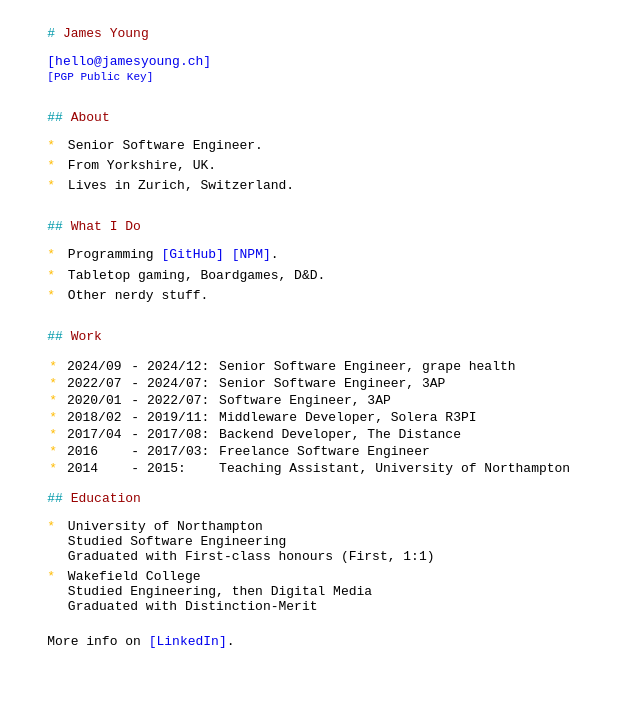
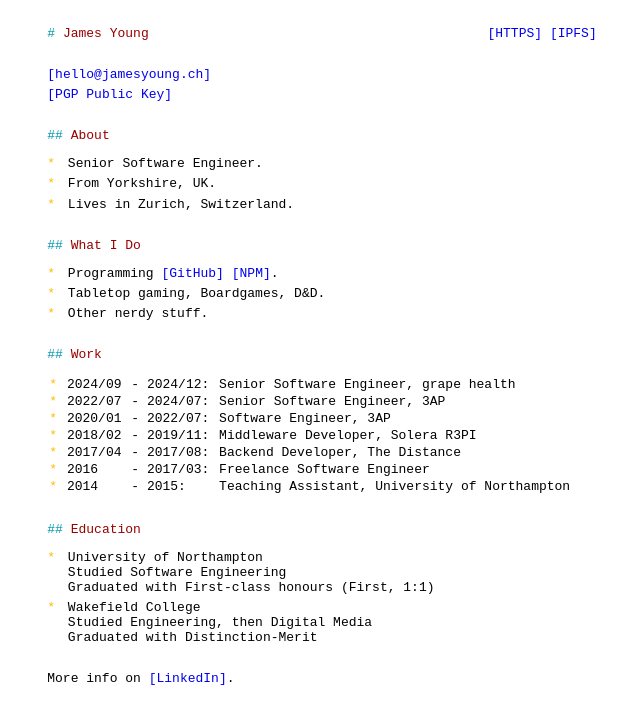
Before and after one commit to jamescallumyoung/jamescallumyoung.github.io, a website: page src/index.mustache in a window 1280 px wide. Shown: the whole page, without its empty margins (318-958 px from the left). Drawn offline with nearby package versions, Linux system fonts and the light colour scheme; files that its build step writes are made by us from their sources.

Commit message:
feat: destructure and add protocols

```diff
--- a/src/data.json
+++ b/src/data.json
@@ -21,13 +21,39 @@
       }
     ]
   },
-  "email": "hello@jamesyoung.ch",
-  "smallLinks": [
-    {
-      "display": "PGP Public Key",
-      "href": "publickey.asc"
-    }
-  ],
+  "header": {
+    "title": "James Young",
+    "protocols": [
+      {
+        "rel": "canonical",
+        "display": "HTTPS",
+        "href": "https://jamesyoung.ch",
+        "type": "text/html"
+      },
+      {
+        "rel": "alternate",
+        "display": "IPFS",
+        "href": "ipns://jamesyoung.ch",
+        "type": "text/html"
+      }
+    ]
+  },
+  "links": {
+    "bigLinks": [
+      {
+        "rel": "me",
+        "display": "hello@jamesyoung.ch",
+        "href": "mailto:hello@jamesyoung.ch"
+      },
+      {
+        "rel": "me",
+        "display": "PGP Public Key",
+        "href": "publickey.asc",
+        "type": "application/pgp-keys"
+      }
+    ],
+    "smallLinks": []
+  },
   "about": [
     "Senior Software Engineer.",
     "From Yorkshire, UK.",
@@ -93,7 +119,7 @@
       "grade": "Distinction-Merit"
     }
   ],
-  "footers": [
+  "footer": [
     "More info on <a rel=\"me\" href=\"https://linkedin.com/in/jamescallumyoung\">LinkedIn</a>."
   ]
 }
--- a/src/index.mustache
+++ b/src/index.mustache
@@ -19,28 +19,47 @@
   <base target="_blank" />
 </head>
 <body>
-  <h1 id="name">James Young</h1>
+  <header class="flex-between">
+  {{#header}}
+    <h1 id="name">{{title}}</h1>
+    <span>
+      {{#protocols}}
+      <a rel="{{{rel}}}" href="{{{href}}}" type="{{{type}}}">{{display}}</a>
+      {{/protocols}}
+    </span>
+  {{/header}}
+  </header>
 
-  {{#email}}
-  <a rel="me" href="mailto:{{{.}}}">{{{.}}}</a> <br />
-  {{/email}} {{#smallLinks}}
-  <a rel="me" class="sm" href="{{{href}}}">{{display}}</a>
+  <section id="links">
+  {{#links}}
+  {{#bigLinks}}
+    <a rel="{{{rel}}}" href="{{{href}}}" type="{{{type}}}">{{display}}</a>
+  {{/bigLinks}}
+  {{#smallLinks}}
+    <a class="sm" rel="{{{rel}}}" href="{{{href}}}" type="{{{type}}}">{{display}}</a>
   {{/smallLinks}}
+  {{/links}}
+  </section>
 
+  <section id="about">
   <h2 id="about">About</h2>
   <ul>
     {{#about}}
     <li>{{{.}}}</li>
     {{/about}}
   </ul>
+  </section>
 
+  <section id="what-i-do">
   <h2 id="what">What I Do</h2>
   <ul>
     {{#whatIDo}}
     <li>{{{.}}}</li>
     {{/whatIDo}}
   </ul>
+  </section>
 
+  <section id="work-history">
   <h2 id="work">Work</h2>
   <table>
     {{#workHistory}}
@@ -51,8 +70,10 @@
     </tr>
     {{/workHistory}}
   </table>
+  </section>
 
-  <h2 id="school" class="smh">Education</h2>
+  <section id="education">
+  <h2 id="education">Education</h2>
   <ul>
     {{#education}}
     <li>
@@ -62,9 +83,11 @@
     </li>
     {{/education}}
   </ul>
+  </section>
 
-  <br />
-  {{#footers}}
+  <footer>
+  {{#footer}}
   <p>{{{.}}}</p>
-  {{/footers}}
+  {{/footer}}
+  </footer>
 </body>
--- a/src/styles/back-to-markdown.css
+++ b/src/styles/back-to-markdown.css
@@ -39,7 +39,7 @@ a {
 /* body */
 body {
   width: 80ex;
-  margin: 1em auto;
+  margin: 0em auto;
 }
 @media print {
   body {
@@ -62,11 +62,6 @@ body {
 /* small text */
 .sm {
   font-size: 85%;
-}
-
-/* smaller header top margin */
-.smh {
-  margin-top: 1em;
 }
 
 /* blockquote, pre, code */
@@ -110,6 +105,14 @@ td.end-date::after {
   content: ":\00a0";
 }
 
+/* sections */
+section,
+header,
+footer {
+    margin-bottom: 1em;
+    margin-top: 2em;
+}
+
 /* headers */
 h1,
 h2,
@@ -119,7 +122,6 @@ h5,
 h6 {
   color: #900;
   margin-bottom: 1em;
-  margin-top: 2em;
 }
 h1 code,
 h2 code,
@@ -201,3 +203,16 @@ a::after {
     display: unset;
   }
 }
+
+header > h1 {
+    margin-bottom: 0;
+}
+
+.flex-between {
+    display: flex;
+    justify-content: space-between
+}
+
+section#links a {
+    display: block;
+}
```
